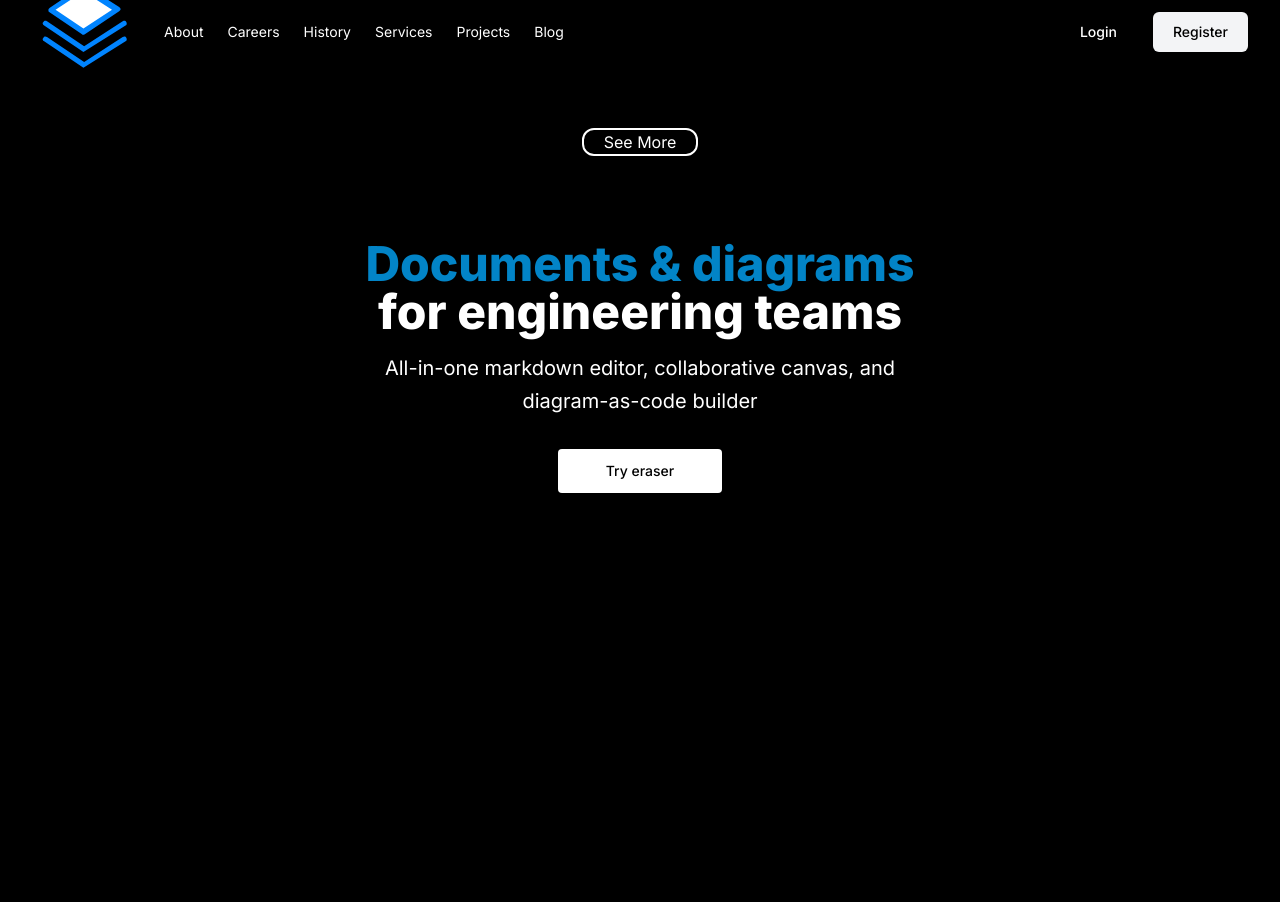
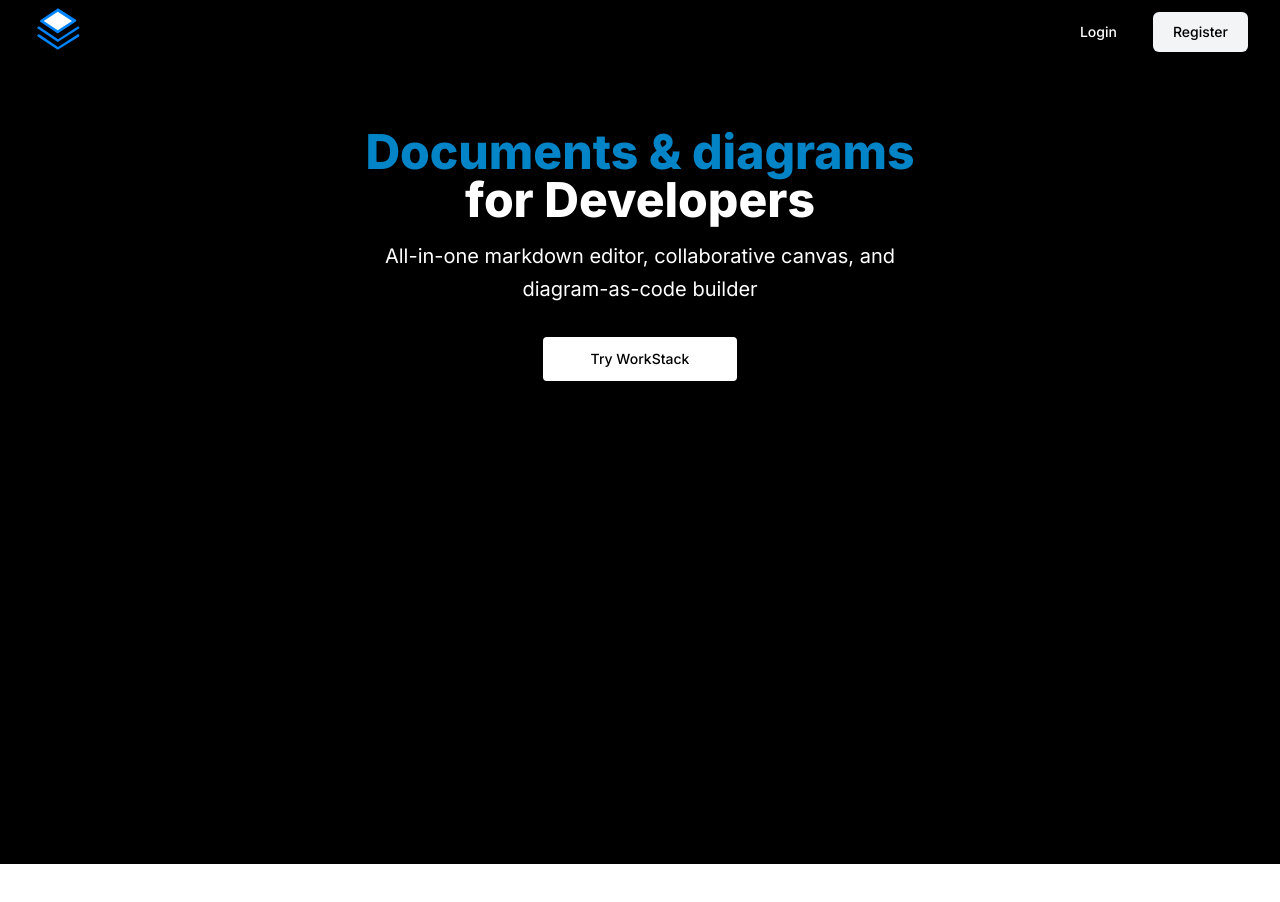
Before and after one commit to SoumyadeepOSD/Eraser.io, a Next.js app: page / in a window 1280 px wide. Shown: the top 902 px of the page. After the commit the page ends 864 px from the top, so only its background shows below. Built offline with nearby package versions, Linux system fonts and the light colour scheme; no server answers.

Commit message:
Header options removed

```diff
--- a/app/_components/Header.tsx
+++ b/app/_components/Header.tsx
@@ -13,66 +13,11 @@
             <div className="mx-auto flex h-16 max-w-screen-xl items-center gap-8 px-4 sm:px-6 lg:px-8">
                 <a className="block text-teal-600 dark:text-teal-300" href="#">
                     <span className="sr-only">Home</span>
-                    <Image src="/logo.svg" alt="logo" width={100} height={100} />
+                    <Image src="/logo.svg" alt="logo" width={50} height={50} />
                 </a>
 
                 <div className="flex flex-1 items-center justify-end md:justify-between">
                     <nav aria-label="Global" className="hidden md:block">
-                        <ul className="flex items-center gap-6 text-sm">
-                            <li>
-                                <a
-                                    className="text-white transition hover:text-gray-500/75 dark:text-white dark:hover:text-white/75"
-                                    href="#"
-                                >
-                                    About
-                                </a>
-                            </li>
-
-                            <li>
-                                <a
-                                    className="text-white transition hover:text-gray-500/75 dark:text-white dark:hover:text-white/75"
-                                    href="#"
-                                >
-                                    Careers
-                                </a>
-                            </li>
-
-                            <li>
-                                <a
-                                    className="text-white transition hover:text-gray-500/75 dark:text-white dark:hover:text-white/75"
-                                    href="#"
-                                >
-                                    History
-                                </a>
-                            </li>
-
-                            <li>
-                                <a
-                                    className="text-white transition hover:text-gray-500/75 dark:text-white dark:hover:text-white/75"
-                                    href="#"
-                                >
-                                    Services
-                                </a>
-                            </li>
-
-                            <li>
-                                <a
-                                    className="text-white transition hover:text-gray-500/75 dark:text-white dark:hover:text-white/75"
-                                    href="#"
-                                >
-                                    Projects
-                                </a>
-                            </li>
-
-                            <li>
-                                <a
-                                    className="text-white transition hover:text-gray-500/75 dark:text-white dark:hover:text-white/75"
-                                    href="#"
-                                >
-                                    Blog
-                                </a>
-                            </li>
-                        </ul>
                     </nav>
 
                     <div className="flex items-center gap-4">
--- a/app/_components/Hero.tsx
+++ b/app/_components/Hero.tsx
@@ -6,14 +6,11 @@
 const Hero = (props: Props) => {
     return (
         <section className="bg-black">
-            <div className="flex items-baseline justify-center pt-16 pb-5">
-                <h2 className="text-white border-white border-2 rounded-xl text-center px-5">See More</h2>
-            </div>
             <div className="mx-auto max-w-screen-xl px-4 py-16 lg:h-screen lg:items-center">
                 <div className="mx-auto max-w-xl text-center">
                     <h1 className="text-3xl text-sky-600 font-extrabold sm:text-5xl">
                         Documents & diagrams
-                        <strong className="font-extrabold text-white sm:block">for engineering teams</strong>
+                        <strong className="font-extrabold text-white sm:block">for Developers</strong>
                     </h1>
 
                     <p className="mt-4 sm:text-xl/relaxed text-white">
@@ -25,7 +22,7 @@
                             className="block w-full rounded bg-white px-12 py-3 text-sm font-medium text-black shadow hover:bg-gray-400 focus:outline-none focus:ring active:bg-red-500 sm:w-auto"
                             href={"/dashboard"}
                         >
-                            Try eraser
+                            Try WorkStack
                         </Link>
                     </div>
                 </div>
```
